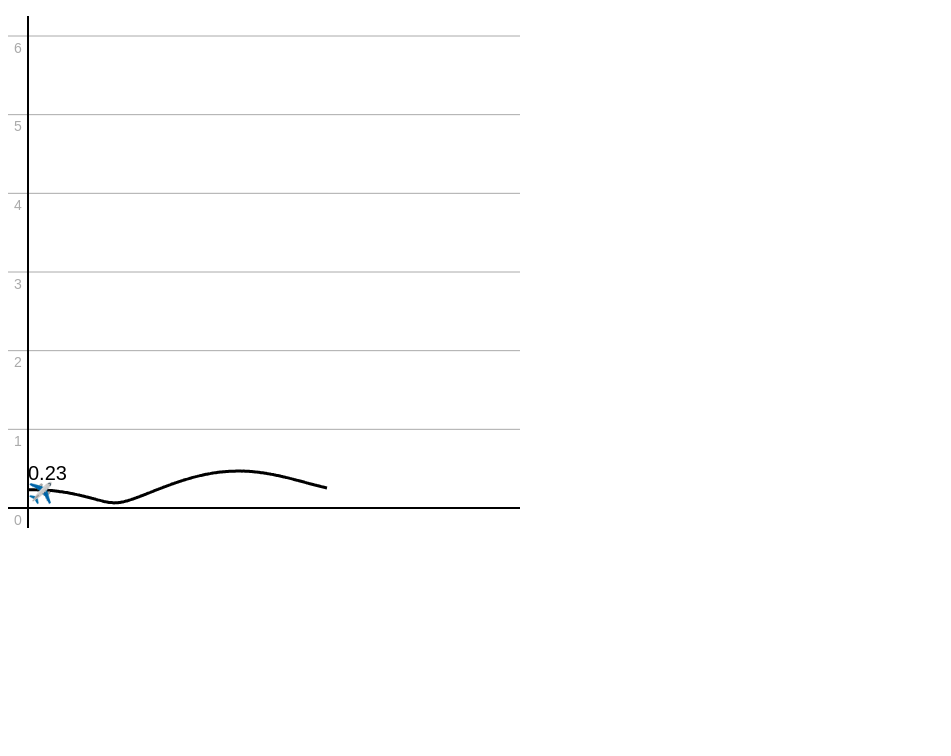
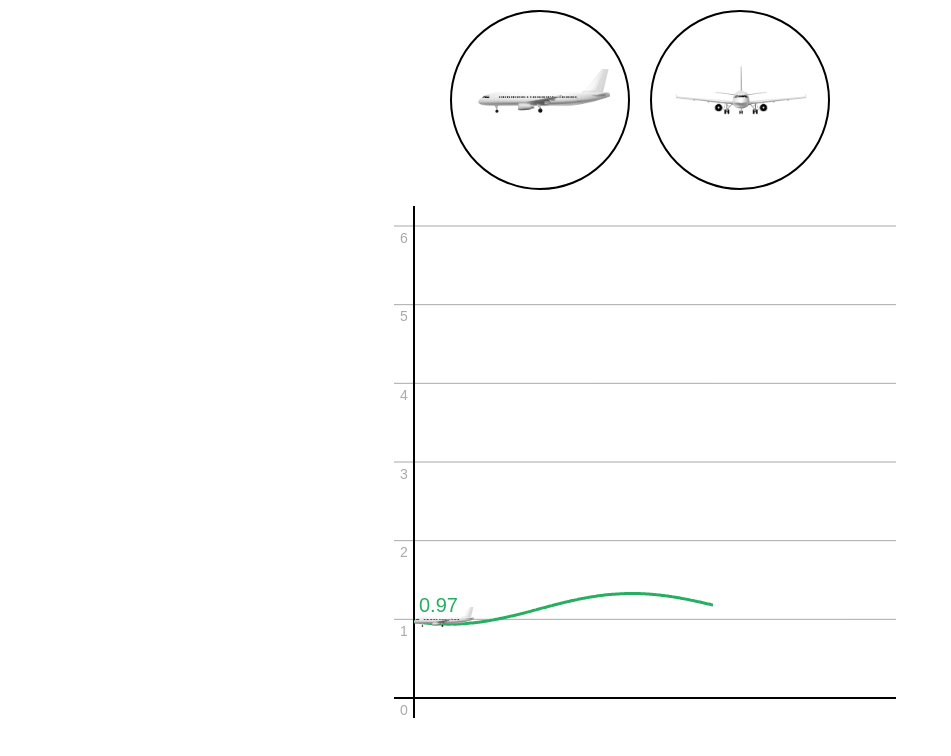
Before and after one commit to saul/happyflyer, a website: page index.html in a window 1280 px wide. Shown: the whole page, without its empty margins (0-951 px from the left). Drawn offline with Linux system fonts and the light colour scheme.

Commit message:
More work

```diff
--- a/index.html
+++ b/index.html
@@ -8,8 +8,28 @@
   </head>
 
   <body>
-    <button id="start">▶️ Start</button>
-    <canvas id="graph" />
+    <div class="container">
+      <button id="start">▶️ Start</button>
+
+      <div class="instrument-panel">
+        <div class="plane-container">
+          <img id="plane-pitch" class="plane plane-side" src="side.png" />
+        </div>
+
+        <div class="plane-container">
+          <img id="plane-roll" class="plane plane-front" src="front.png" />
+        </div>
+      </div>
+
+      <canvas id="graph" />
+
+      <div style="display: none">
+        <img id="img-top" src="top.png" />
+        <img id="img-side" src="side.png" />
+        <img id="img-front" src="front.png" />
+      </div>
+    </div>
+
     <script type="text/javascript" src="index.js"></script>
   </body>
 </html>
--- a/index.js
+++ b/index.js
@@ -2,6 +2,9 @@
 const $startBtn = document.querySelector("#start");
 const $canvas = document.getElementById("graph");
 const graphCtx = $canvas.getContext("2d");
+const $imageTop = document.querySelector("#img-top");
+const $imageSide = document.querySelector("#img-side");
+const $imageFront = document.querySelector("#img-front");
 const GRAV = 9.80665;
 const width = 512;
 const height = 512;
@@ -9,7 +12,7 @@ $canvas.width = width * window.devicePixelRatio;
 $canvas.height = height * window.devicePixelRatio;
 $canvas.style.width = width + "px";
 $canvas.style.height = height + "px";
-graphCtx?.scale(window.devicePixelRatio, window.devicePixelRatio);
+graphCtx.scale(window.devicePixelRatio, window.devicePixelRatio);
 let buffered = [];
 $startBtn.addEventListener("click", (e) => {
     const dme = DeviceMotionEvent;
@@ -85,12 +88,13 @@ function onMotionData(g) {
         graphCtx.lineTo(MARGIN + i, magnitudeToHeight(buffered[i]));
     }
     graphCtx.lineWidth = 3;
-    graphCtx.strokeStyle = "#000";
+    graphCtx.strokeStyle = "#27ae60";
     graphCtx.stroke();
     graphCtx.font = `${TEXT_HEIGHT}px sans-serif`;
-    graphCtx.fillStyle = "#000";
-    graphCtx.fillText("✈️", MARGIN, start + TEXT_HEIGHT / 2);
-    graphCtx.fillText(`${m.toFixed(2)}`, MARGIN, start - TEXT_HEIGHT / 2);
+    graphCtx.fillStyle = "#27ae60";
+    //graphCtx.fillText("✈️", MARGIN, start + TEXT_HEIGHT / 2);
+    graphCtx.drawImage($imageSide, MARGIN, start - 15, 60, 60 * ($imageSide.height / $imageSide.width));
+    graphCtx.fillText(`${m.toFixed(2)}`, MARGIN + 5, start - TEXT_HEIGHT / 2);
 }
 function onMotion(event) {
     const g = event.accelerationIncludingGravity;
@@ -104,8 +108,8 @@ if (window.location.protocol === "http:") {
         const time = performance.now() / 1000;
         onMotionData({
             x: Math.sin(time) * 1 + 1 + Math.random() / 50,
-            y: Math.cos(time) * 1 + 1 + Math.random() / 50,
-            z: Math.sin(time) * 3 + 1 + Math.random() / 50,
+            y: Math.cos(time) * 1 + 5 + Math.random() / 50,
+            z: Math.sin(time) * 2 + GRAV + Math.random() / 50,
         });
         window.requestAnimationFrame(onFrame);
     }
--- a/style.css
+++ b/style.css
@@ -9,3 +9,51 @@
   padding: 0.5em 1em;
   margin: 0 auto;
 }
+
+.plane-container {
+  width: 180px;
+  height: 180px;
+  border-radius: 50%;
+  border: solid 2px;
+  position: relative;
+}
+
+.plane {
+  width: 75%;
+  display: block;
+  position: absolute;
+}
+
+.plane-side {
+  left: calc(100% * (30 / 200));
+  top: calc(100% * (65 / 200));
+  transform-origin: calc(100% * (163 / 345)) calc(100% * (81 / 115));
+}
+
+.plane-front {
+  left: calc(100% * (26 / 200));
+  top: calc(100% * (61 / 200));
+  transform-origin: 50% calc(100% * (95 / 126));
+}
+
+.instrument-panel {
+  display: flex;
+  justify-content: center;
+  gap: 20px;
+}
+
+* {
+  box-sizing: border-box;
+}
+
+body {
+  margin: 0;
+}
+
+.container {
+  max-width: 100vw;
+  width: 512px;
+  margin: 0 auto;
+  padding: 10px;
+  overflow: hidden;
+}
```
Also changed, not shown: index.ts (+18 -7 lines), service-worker.js (+9 -1 lines), service-worker.ts (+9 -1 lines), front.png (added), side.png (added), top.png (added).
